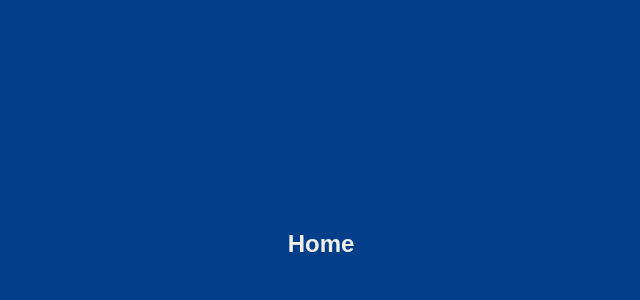
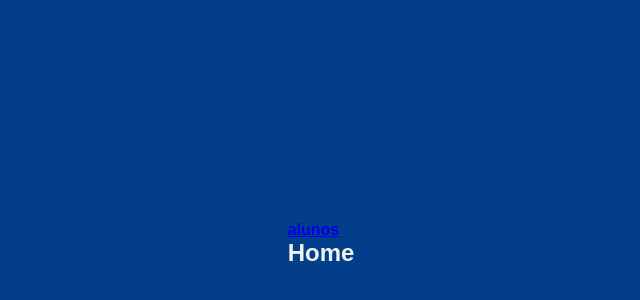
Before and after one commit to mafenandaup/pagina-do-prof, a React (Vite) app in the folder client-app/client-main/: page /home in a window 1280 px wide. Shown: the part 156-456 px from the top of the page, without its empty margins (319-959 px from the left). Built offline with nearby package versions, Linux system fonts and the light colour scheme.

Commit message:
feat: navbar routes

```diff
--- a/client-app/client-main/src/assets/components/DefaultNavbar.jsx
+++ b/client-app/client-main/src/assets/components/DefaultNavbar.jsx
@@ -1,11 +1,15 @@
 import React from 'react'
+import { Link } from 'react-router-dom'
 
 const DefaultNavbar = () => {
-  return (
-      <>
+    return (
+        <>
+            <nav>
 
-      </>
-  )
+<Link to="/alunos" >alunos</Link>
+            </nav>
+        </>
+    )
 }
 
 export default DefaultNavbar
--- a/client-app/client-main/src/assets/routes/Home/Home.jsx
+++ b/client-app/client-main/src/assets/routes/Home/Home.jsx
@@ -1,9 +1,11 @@
 import React from 'react'
+import DefaultNavbar from '../../components/DefaultNavbar'
 
 const Home = () => {
   return (
     <>
       <section className="home-aulas">
+        <DefaultNavbar />
         <h1>Home</h1>
       </section>
     </>
```
